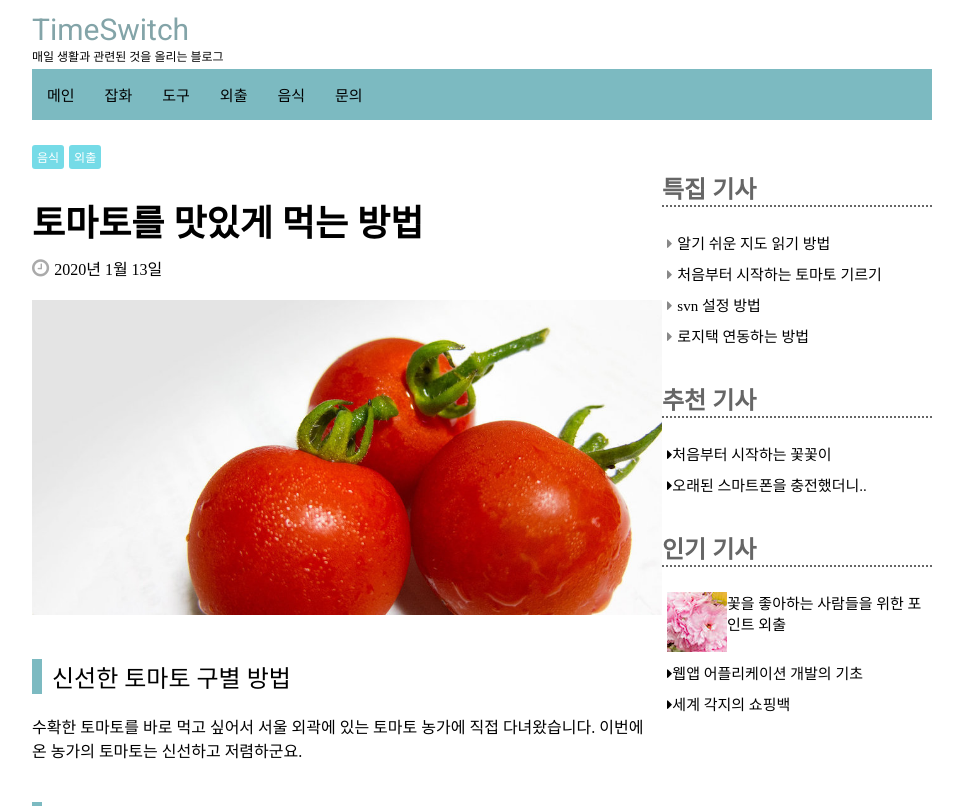
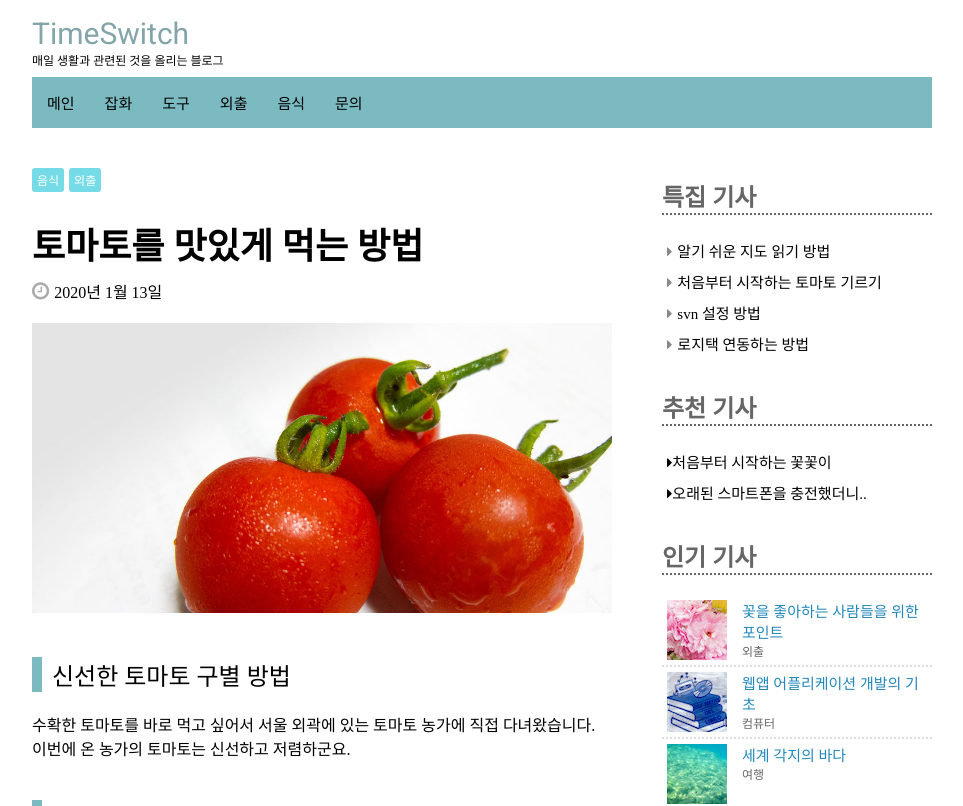
Before and after one commit to dkyou7/blogSite, a Vue app: page / in a window 1280 px wide. Shown: the top 806 px of the page, without its empty margins (158-1121 px from the left). Built offline with nearby package versions, Linux system fonts and the light colour scheme.

Commit message:
3-5-6 finish

```diff
--- a/src/App.vue
+++ b/src/App.vue
@@ -40,14 +40,11 @@ export default {
 }
 
 @media(min-width: 768px){
+
   .boxA::after{
     content: '';
     display: block;
     clear: both;
-  }
-  .article{
-    float: left;
-    width: 70%;
   }
   .vertical_menu{
     width: 30%;
@@ -55,6 +52,8 @@ export default {
     padding: 30px 0 40px 0;
   }
   .article{
+    float: left;
+    width: 70%;
     padding: 40px 0 30px 0;
     padding-right: 50px;
     box-sizing: border-box;
@@ -73,14 +72,7 @@ export default {
 .siteTitle{
   padding: 8px 0 8px 0;
 }
-@media(min-width: 599px){
-  .siteTitle{
-    padding: 4px 0 4px 0;
-  }
-  .article{
-    padding: 25px 0 30px 0;
-  }
-}
+
 @media(min-width:900px){
     #app{
       width: 900px;
--- a/src/components/VerticalMenu.vue
+++ b/src/components/VerticalMenu.vue
@@ -22,15 +22,33 @@
     <nav class="popular">
         <h1>인기 기사</h1>
         <ul>
-            <li><a href="#">
-                <img src="../assets/img/03/flower-60x60.jpg" alt="">
-                <div class="text">
-                    꽃을 좋아하는 사람들을 위한 포인트
-                    <span>외출</span>
-                </div>
-                </a></li>
-            <li><a href="#"><i class="fa fa-caret-right"></i>웹앱 어플리케이션 개발의 기초</a></li>
-            <li><a href="#"><i class="fa fa-caret-right"></i>세계 각지의 쇼핑백</a></li>
+            <li>
+                <a href="#">
+                    <img src="../assets/img/03/flower-60x60.jpg" alt="">
+                    <div class="text">
+                        꽃을 좋아하는 사람들을 위한 포인트
+                        <span>외출</span>
+                    </div>
+                </a>
+            </li>
+            <li>
+                <a href="#">
+                    <img src="../assets/img/03/bag-60x60.jpg" alt="">
+                    <div class="text">
+                        웹앱 어플리케이션 개발의 기초
+                        <span>컴퓨터</span>
+                    </div>
+                </a>
+            </li>
+            <li>
+                <a href="#">
+                    <img src="../assets/img/03/sea-60x60.jpg" alt="">
+                    <div class="text">
+                        세계 각지의 바다
+                        <span>여행</span>
+                    </div>
+                </a>
+            </li>
         </ul>
     </nav>
   </div>
@@ -99,9 +117,10 @@ export default {
     .popular li a{
         display: block;
         padding: 5px;
-        color: #000000;
+        color: #2288bb;
         font-size: 15px;
         text-decoration: none;
+        border-bottom: dotted 2px #dddddd;
     }
     .popular li a:hover{
         background-color: #e3e3e3;
@@ -112,6 +131,11 @@ export default {
     }
     .popular{
         margin-bottom: 30px;
+    }
+    .popular span{
+        display: block;
+        color: #666666;
+        font-size: 12px;
     }
 
     @media(min-width:600px) and (max-width: 767px){
@@ -159,5 +183,6 @@ export default {
         float: none;
         width: auto;
         margin-left: 60px;
+        padding-left: 15px;
     }
 </style>
```
